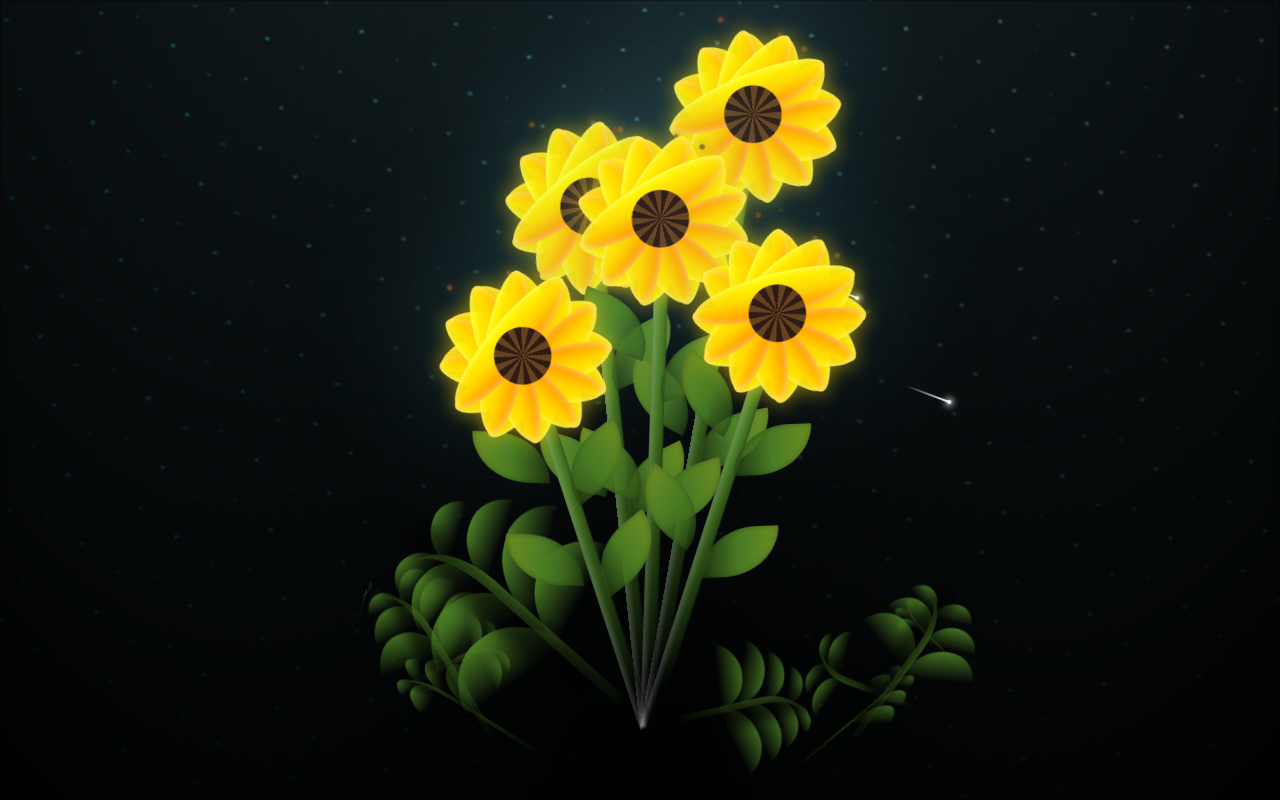
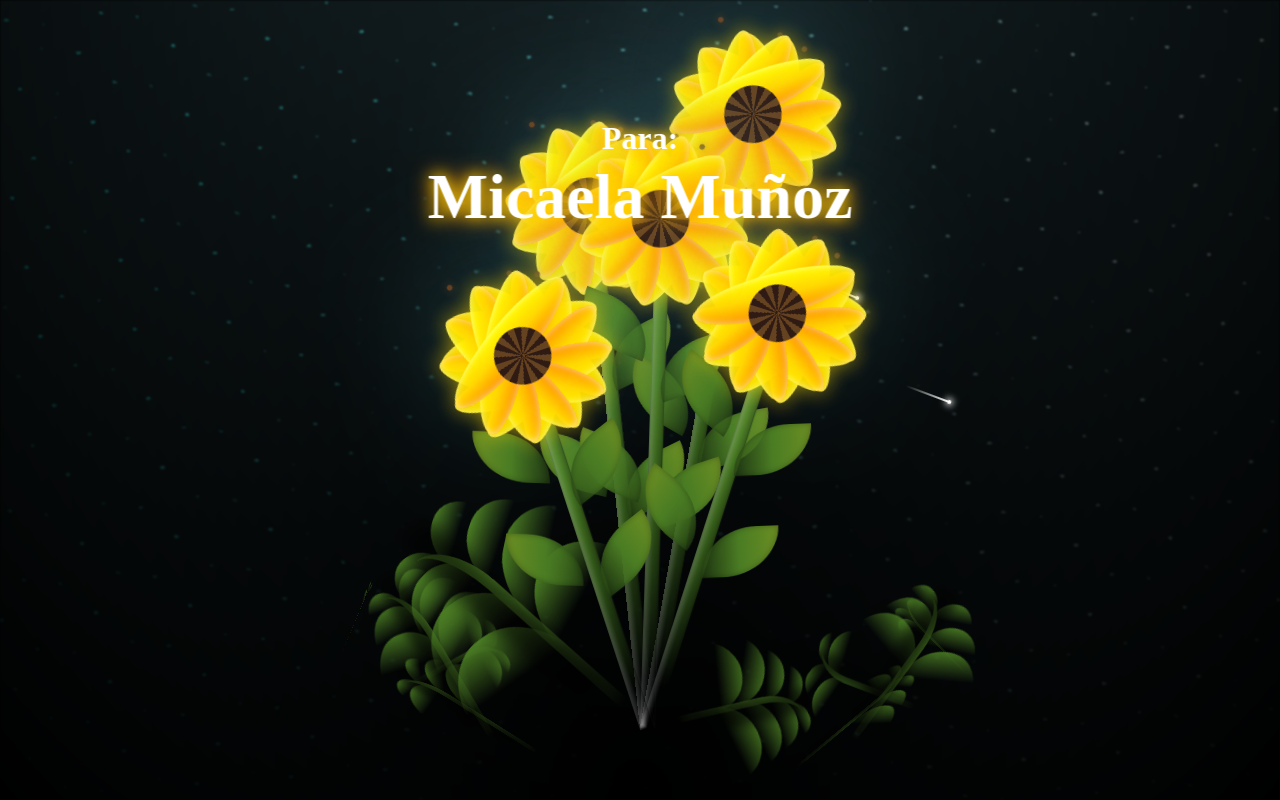
Before and after one commit to walarconr/flawer, a plain HTML site: page index.html in a window 1280 px wide. Drawn offline with Linux system fonts and the light colour scheme.

Commit message:
ajustes en el html

```diff
--- a/index.html
+++ b/index.html
@@ -935,6 +935,46 @@ body {
   0%, 100% { transform: scale(0.35) rotate(-45deg) rotateY(-120deg); }
   50% { transform: scale(0.35) rotate(-42deg) rotateY(-115deg); }
 }
+.micaela {
+      position: fixed;
+      top: 20%;
+      left: 50%;
+      transform: translateX(-50%);
+      font-size: 4rem;
+      font-weight: bold;
+      color: #fff;
+      text-shadow: 0 0 15px #ffd700, 0 0 25px #ff8c00;
+      opacity: 0;
+      animation: fadeIn 4s ease-in-out forwards;
+      z-index: 9999;
+    }
+
+    @keyframes fadeIn {
+      0% { opacity: 0; transform: translateX(-50%) translateY(-20px); }
+      50% { opacity: 0.5; transform: translateX(-50%) translateY(0); }
+      100% { opacity: 1; transform: translateX(-50%) translateY(0); }
+    }
+
+  .para {
+      position: fixed;
+      top: 15%;
+      left: 50%;
+      transform: translateX(-50%);
+      font-size: 2rem;
+      font-weight: bold;
+      color: #fff;
+      text-shadow: 0 0 10px #ffd700, 0 0 20px #ff8c00;
+      opacity: 0;
+      animation: fadeInPara 4s ease-in-out forwards;
+      z-index: 9999;
+    }
+
+    @keyframes fadeInPara {
+      0% { opacity: 0; transform: translateX(-50%) translateY(-20px); }
+      50% { opacity: 0.5; transform: translateX(-50%) translateY(0); }
+      100% { opacity: 1; transform: translateX(-50%) translateY(0); }
+    }
+
     </style>
 </head>
 <body class="not-loaded">
@@ -950,6 +990,10 @@ body {
     <div class="shooting-star"></div>
     <div class="shooting-star"></div>
   </div>
+
+  <!-- TEXTO MICAELA -->
+  <div class="para">Para:</div>
+  <div class="micaela">Micaela Muñoz</div>
 
   <div class="flowers">
     <div class="flower flower--1">
```
